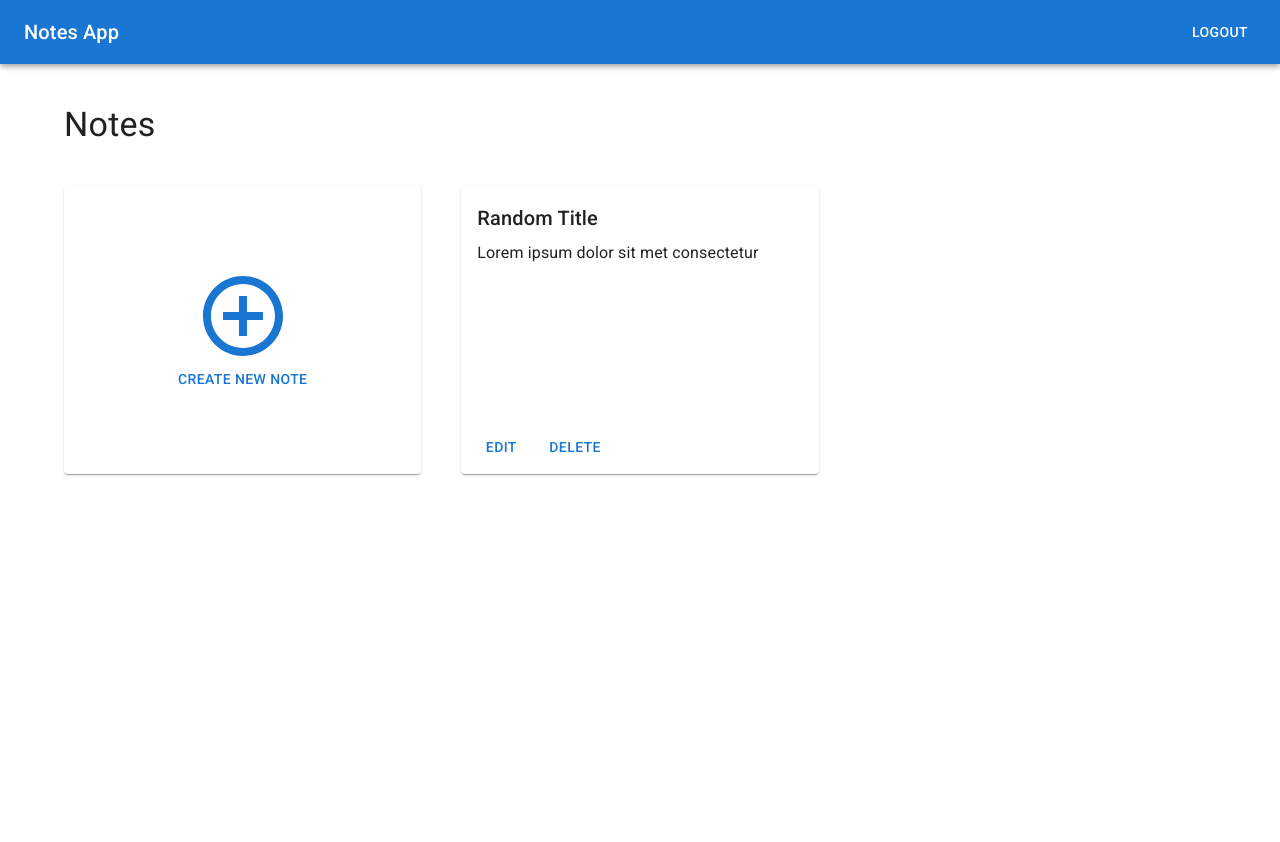
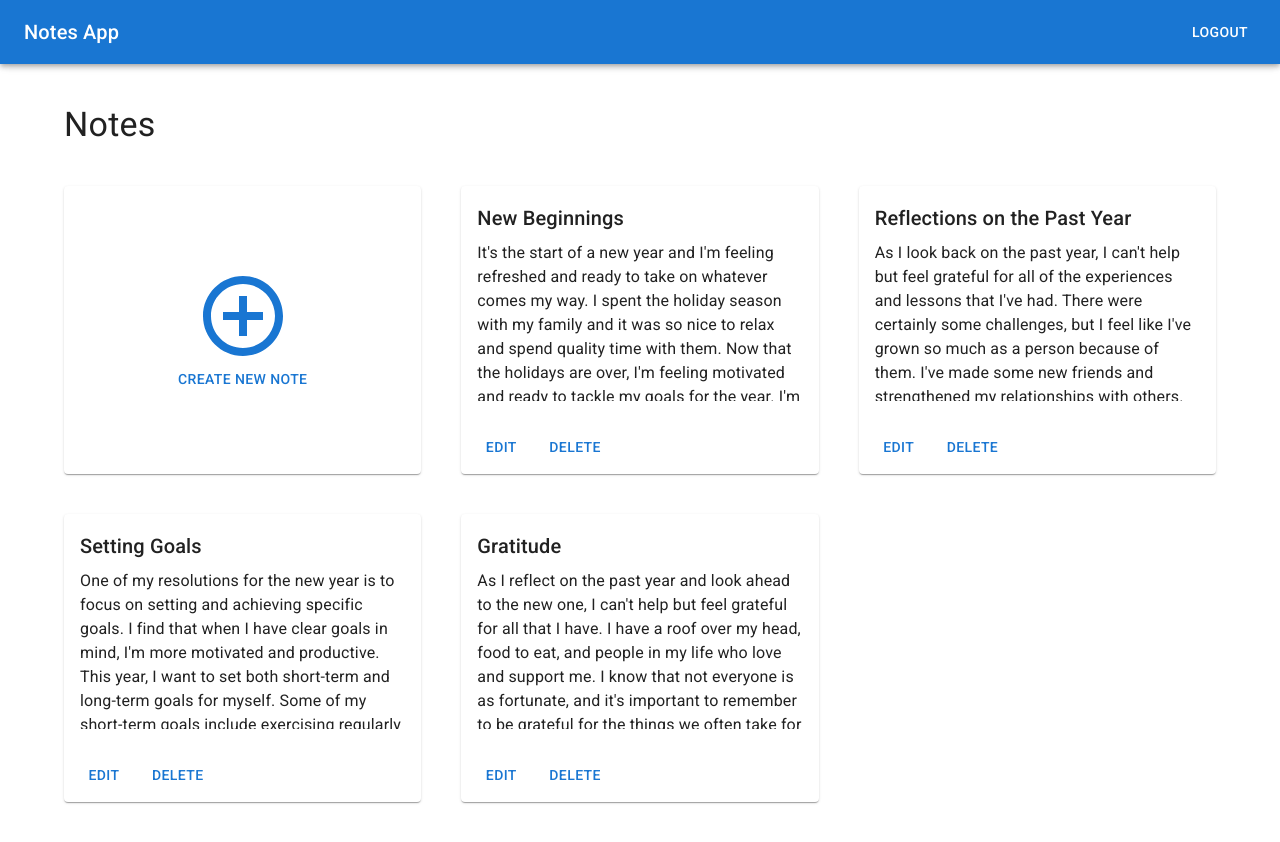
Before and after one commit to enyichiaagu/notes-app, a React (Vite) app: page / in a window 1280 px wide. Shown: the top 842 px of the page. Before the commit the page ends 800 px from the top, so only its background shows below. Built offline with nearby package versions, Linux system fonts and the light colour scheme.

Commit message:
Implemented template for fetching note data

```diff
--- a/src/components/NoteCard.jsx
+++ b/src/components/NoteCard.jsx
@@ -16,26 +16,24 @@ function NoteCard({ add, title='', text='' }) {
     }
 
     function saveNote() {
-        console.log(content)
+        // console.log(content)
     }
 
     return (
         <Fragment>
+            <Card sx={{ width: '100%', height: '18rem', position: 'relative' }}>
+            {
+                add ?
 
-            {
-                (add) ?
-
-                    <Card sx={{ width: '100%', height: '18rem' }}>
                     <CardActionArea sx={{ height: '100%', textAlign: 'center' }} onClick={openModal}>
                         <SvgIcon color='primary' sx={{ fontSize: '6rem' }}>
                             <path d="M0 0h24v24H0z" fill="none"/><path d="M13 7h-2v4H7v2h4v4h2v-4h4v-2h-4V7zm-1-5C6.48 2 2 6.48 2 12s4.48 10 10 10 10-4.48 10-10S17.52 2 12 2zm0 18c-4.41 0-8-3.59-8-8s3.59-8 8-8 8 3.59 8 8-3.59 8-8 8z"/>
                         </SvgIcon>
                         <br />
                         <Typography variant='button' color='primary'>Create new note</Typography>
-                        </CardActionArea>
-                    </Card> :
+                    </CardActionArea> :
 
-                    <Card sx={{ width: '100%', height: '18rem', position: 'relative' }}>
+                    <Fragment>
                         <CardActionArea onClick={openModal}>
                             <CardContent>
                                 <Typography variant='h6' component='header' gutterBottom>{content.title}</Typography>
@@ -46,8 +44,9 @@ function NoteCard({ add, title='', text='' }) {
                             <Button onClick={openModal}>Edit</Button>
                             <Button>Delete</Button>
                         </CardActions>
+                    </Fragment>
+            }
             </Card>
-            }
 
             <Dialog open={open} onClose={closeModal} fullWidth>
                 <DialogTitle>Create new note</DialogTitle>
--- a/src/pages/Home.jsx
+++ b/src/pages/Home.jsx
@@ -1,4 +1,4 @@
-import { Fragment } from 'react'
+import { Fragment, useEffect, useState, useMemo } from 'react'
 
 import { Typography, Grid } from '@mui/material'
 
@@ -6,16 +6,34 @@ import NoteCard from '../components/NoteCard'
 
 function Home() {
 
-    const title = 'Random Title'
-    const text = 'Lorem ipsum dolor sit met consectetur' //adipisicing elit. Explicabo quas, debitis commodi culpa voluptas neque eos impedit deserunt voluptatem soluta perspiciatis labore odit nam iusto! Nam itaque, iure, quisquam quis eos hic quaerat expedita exercitationem nulla tenetur, laudantium reiciendis officia obcaecati? Eos debitis minima eaque earum, praesentium dolorem necessitatibus fuga rem dignissimos beatae assumenda autem id reiciendis iure accusamus soluta est, non iste. Tempore, enim iste. Dolores voluptatibus enim animi nisi facilis ducimus, labore, beatae corrupti ullam explicabo ipsum quaerat provident soluta assumenda voluptates vitae molestiae! Ullam, ducimus reprehenderit dolor autem libero minus optio nihil illum veritatis quibusdam non placeat earum obcaecati amet reiciendis iusto!'
+    const [ data, setData ] = useState([])
 
+    const mockFetchedData = [
+        { id: 1, title: "New Beginnings", text: "It's the start of a new year and I'm feeling refreshed and ready to take on whatever comes my way. I spent the holiday season with my family and it was so nice to relax and spend quality time with them. Now that the holidays are over, I'm feeling motivated and ready to tackle my goals for the year. I'm excited to see what the future holds and I'm determined to make the most of it." },
+        { id: 2, title: "Reflections on the Past Year", text: "As I look back on the past year, I can't help but feel grateful for all of the experiences and lessons that I've had. There were certainly some challenges, but I feel like I've grown so much as a person because of them. I've made some new friends and strengthened my relationships with others. I've also learned a lot about myself and what I want out of life. I'm looking forward to applying these lessons in the new year." },
+        { id: 3, title: "Setting Goals", text: "One of my resolutions for the new year is to focus on setting and achieving specific goals. I find that when I have clear goals in mind, I'm more motivated and productive. This year, I want to set both short-term and long-term goals for myself. Some of my short-term goals include exercising regularly and saving money. My long-term goals include furthering my education and eventually starting my own business. I'm excited to see what I can accomplish with a clear plan in place." },
+        { id: 4, title: "Gratitude", text: "As I reflect on the past year and look ahead to the new one, I can't help but feel grateful for all that I have. I have a roof over my head, food to eat, and people in my life who love and support me. I know that not everyone is as fortunate, and it's important to remember to be grateful for the things we often take for granted. I'm going to try to focus on the positive things in my life and make an effort to spread joy and gratitude to those around me." }
+    ]
+
+    function getNotes() {
+        // Calling API
+        setData(mockFetchedData)
+    }
+
+    useEffect(() => {
+        getNotes()
+    }, [])
 
     return (
         <Fragment>
             <Typography variant='h4' component='h2'>Notes</Typography>
             <Grid container spacing={5} sx={{ py: 5 }}>
                 <Grid item xs={12} sm={6} md={4}><NoteCard add /></Grid>
-                <Grid item xs={12} sm={6} md={4}><NoteCard title={title} text={text} /></Grid>
+                {
+                    data.map(({ id, title, text }) => (
+                        <Grid item xs={12} sm={6} md={4} key={id}><NoteCard title={title} text={text} /></Grid>
+                    ))
+                }
             </Grid>
         </Fragment>
     )
```
Lines whose indentation alone changed are shown as unchanged.
